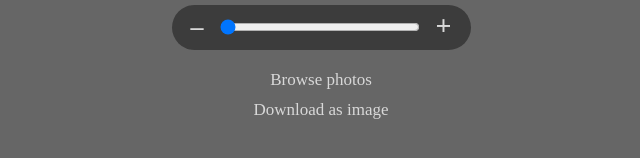
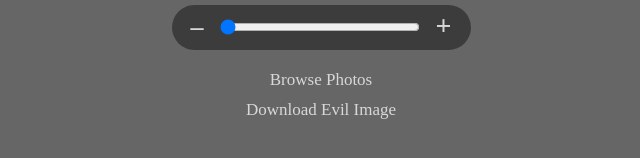
Before and after one commit to dargaCode/DarkestTimelineMe, a plain HTML site: page index.html in a window 1280 px wide. Shown: the part 514-672 px from the top of the page, 319-959 px from the left. Drawn offline with Linux system fonts and the light colour scheme.

Commit message:
Update link text

```diff
--- a/index.html
+++ b/index.html
@@ -26,9 +26,9 @@
   <input type="file" id="file-input" accept="image/*" style="display: none">
 
   <!-- visible link will trigger hidden input via event -->
-  <a href="#" id="browse-link">Browse photos</a>
+  <a href="#" id="browse-link">Browse Photos</a>
 
-  <a id="download-link" class="download-link" download="darkest-timeline-me.png">Download as image</a>
+  <a id="download-link" class="download-link" download="darkest-timeline-me.png">Download Evil Image</a>
 
   <script type="text/javascript" src="script.js"></script>
 
```
